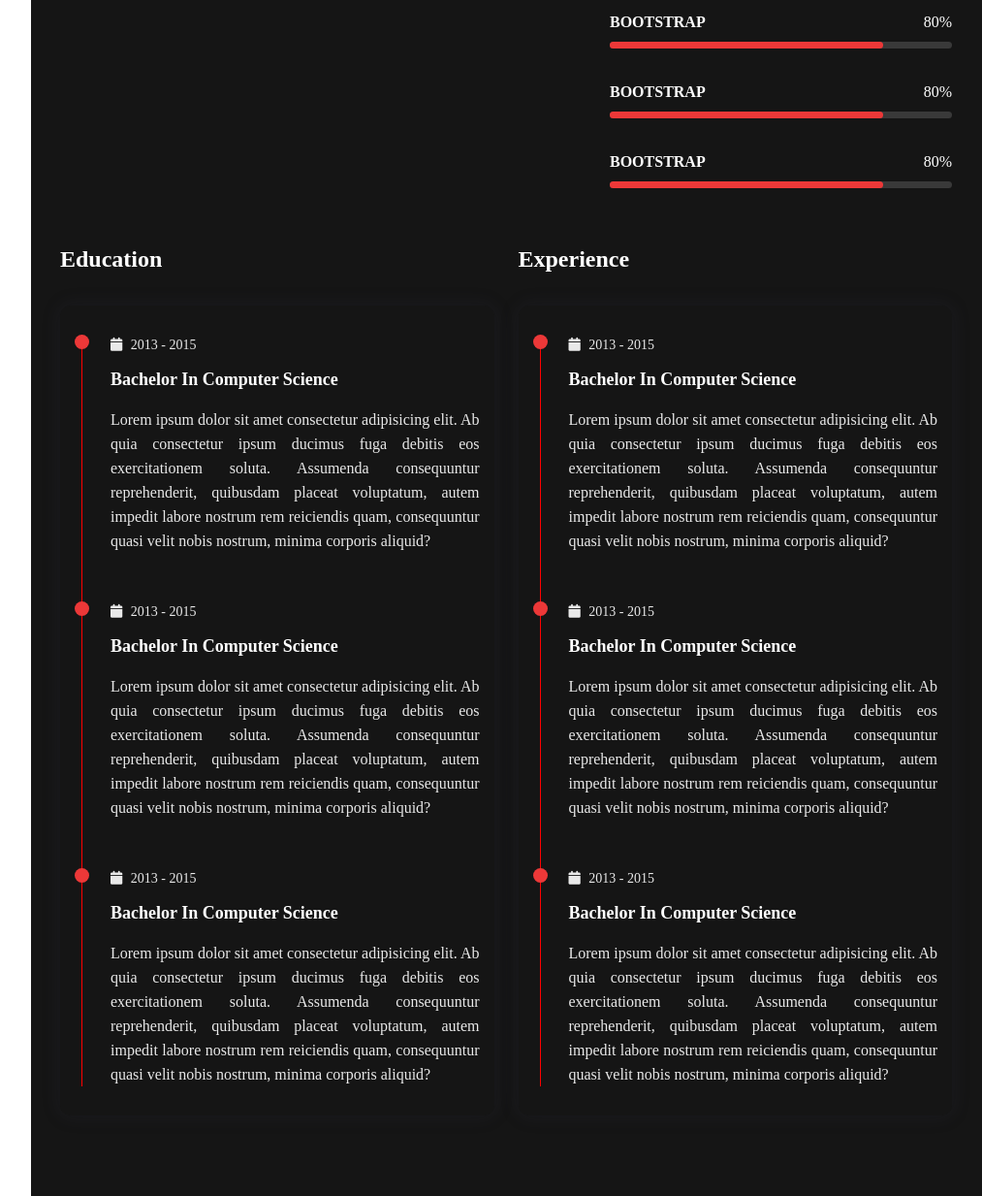
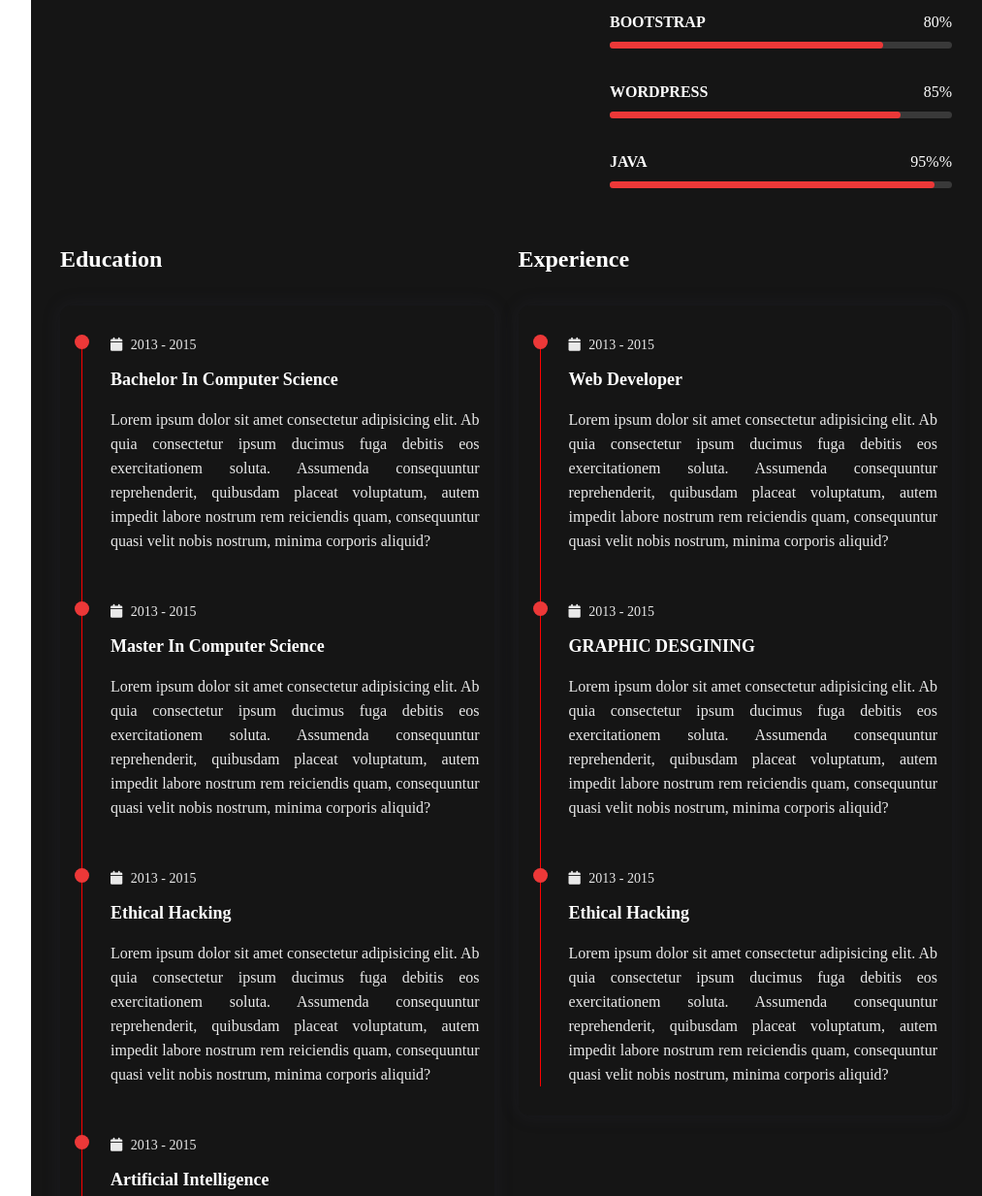
Before and after one commit to TeamSAK/portfolio.github.io, a plain HTML site: page index.html in a window 1280 px wide. Shown: the part 1358-2591 px from the top of the page at 97% size, without its empty margins (238-1251 px from the left). Drawn offline with nearby package versions, Linux system fonts and the light colour scheme; a web font is replaced by a local one.

Commit message:
my protfolio

```diff
--- a/index.html
+++ b/index.html
@@ -24,7 +24,7 @@
      <!--====== Aside start= ====-->
      <div class="aside">
         <div class="logo">
-            <a href=""><span>A</span>tlas</a>
+            <a href=""><span>S</span>AK</a>
         </div>
         <div class="nav-toggler">
             <span></span>
@@ -89,7 +89,7 @@
                                 <p>Website : <span>www.sak.pk.com</span></p>
                             </div>
                             <div class="info-item padd-15">
-                                <p>Email : <span>saifali12051995@gmail.com</span></p>
+                                <p>Email : <span>saifali@gmail.com</span></p>
                             </div>
                             <div class="info-item padd-15">
                                 <p>Degree : <span>CS</span></p>
@@ -150,16 +150,16 @@
                                      </div>
                                 </div>
                                 <div class="skill-item padd-15">
-                                    <h5>BOOTSTRAP</h5>
+                                    <h5>WORDPRESS</h5>
                                     <div class="progress">
-                                        <div class="progress-in" style="width:80%;"></div>
-                                            <div class="skill-percent">80%</div>
+                                        <div class="progress-in" style="width:85%;"></div>
+                                            <div class="skill-percent">85%</div>
                              </div>
                         </div>  <div class="skill-item padd-15">
-                            <h5>BOOTSTRAP</h5>
+                            <h5>JAVA</h5>
                             <div class="progress">
-                                <div class="progress-in" style="width:80%;"></div>
-                                    <div class="skill-percent">80%</div>
+                                <div class="progress-in" style="width:95%;"></div>
+                                    <div class="skill-percent">95%%</div>
                      </div>
                 </div>
                             </div>
@@ -191,7 +191,21 @@
                                                 <h3 class="timeline-date">
                                                    <i class="fa fa-calendar"></i> 2013 - 2015
                                                 </h3>
-                                                <h4 class="timeline-title">Bachelor in Computer Science</h4>
+                                                <h4 class="timeline-title">Master in Computer Science</h4>
+                                                <p class="timeline-text">Lorem ipsum dolor sit amet consectetur adipisicing elit.
+                                                    Ab quia consectetur ipsum ducimus fuga debitis eos
+                                                    exercitationem soluta. Assumenda consequuntur reprehenderit,
+                                                     quibusdam placeat voluptatum, autem impedit labore nostrum rem reiciendis
+                                                   quam, consequuntur quasi velit nobis nostrum,
+                                                   minima corporis aliquid?</p>
+                                                </div>
+                                         <!---------------------timeline items------------------>
+                                             <div class="timeline-item">
+                                                <div class="circle-dot"></div>
+                                                <h3 class="timeline-date">
+                                                   <i class="fa fa-calendar"></i> 2013 - 2015
+                                                </h3>
+                                                <h4 class="timeline-title">Ethical Hacking</h4>
                                                 <p class="timeline-text">Lorem ipsum dolor sit amet consectetur adipisicing elit.
                                                     Ab quia consectetur ipsum ducimus fuga debitis eos
                                                     exercitationem soluta. Assumenda consequuntur reprehenderit,
@@ -205,7 +219,7 @@
                                             <h3 class="timeline-date">
                                                <i class="fa fa-calendar"></i> 2013 - 2015
                                             </h3>
-                                            <h4 class="timeline-title">Bachelor in Computer Science</h4>
+                                            <h4 class="timeline-title">Artificial intelligence</h4>
                                             <p class="timeline-text">Lorem ipsum dolor sit amet consectetur adipisicing elit.
                                                 Ab quia consectetur ipsum ducimus fuga debitis eos
                                                 exercitationem soluta. Assumenda consequuntur reprehenderit,
@@ -229,7 +243,7 @@
                                          <h3 class="timeline-date">
                                             <i class="fa fa-calendar"></i> 2013 - 2015
                                          </h3>
-                                         <h4 class="timeline-title">Bachelor in Computer Science</h4>
+                                         <h4 class="timeline-title">Web Developer</h4>
                                          <p class="timeline-text">Lorem ipsum dolor sit amet consectetur adipisicing elit.
                                              Ab quia consectetur ipsum ducimus fuga debitis eos
                                              exercitationem soluta. Assumenda consequuntur reprehenderit,
@@ -243,7 +257,7 @@
                                                 <h3 class="timeline-date">
                                                    <i class="fa fa-calendar"></i> 2013 - 2015
                                                 </h3>
-                                                <h4 class="timeline-title">Bachelor in Computer Science</h4>
+                                                <h4 class="timeline-title">GRAPHIC DESGINING</h4>
                                                 <p class="timeline-text">Lorem ipsum dolor sit amet consectetur adipisicing elit.
                                                     Ab quia consectetur ipsum ducimus fuga debitis eos
                                                     exercitationem soluta. Assumenda consequuntur reprehenderit,
@@ -257,7 +271,7 @@
                                             <h3 class="timeline-date">
                                                <i class="fa fa-calendar"></i> 2013 - 2015
                                             </h3>
-                                            <h4 class="timeline-title">Bachelor in Computer Science</h4>
+                                            <h4 class="timeline-title">Ethical Hacking</h4>
                                             <p class="timeline-text">Lorem ipsum dolor sit amet consectetur adipisicing elit.
                                                 Ab quia consectetur ipsum ducimus fuga debitis eos
                                                 exercitationem soluta. Assumenda consequuntur reprehenderit,
```
